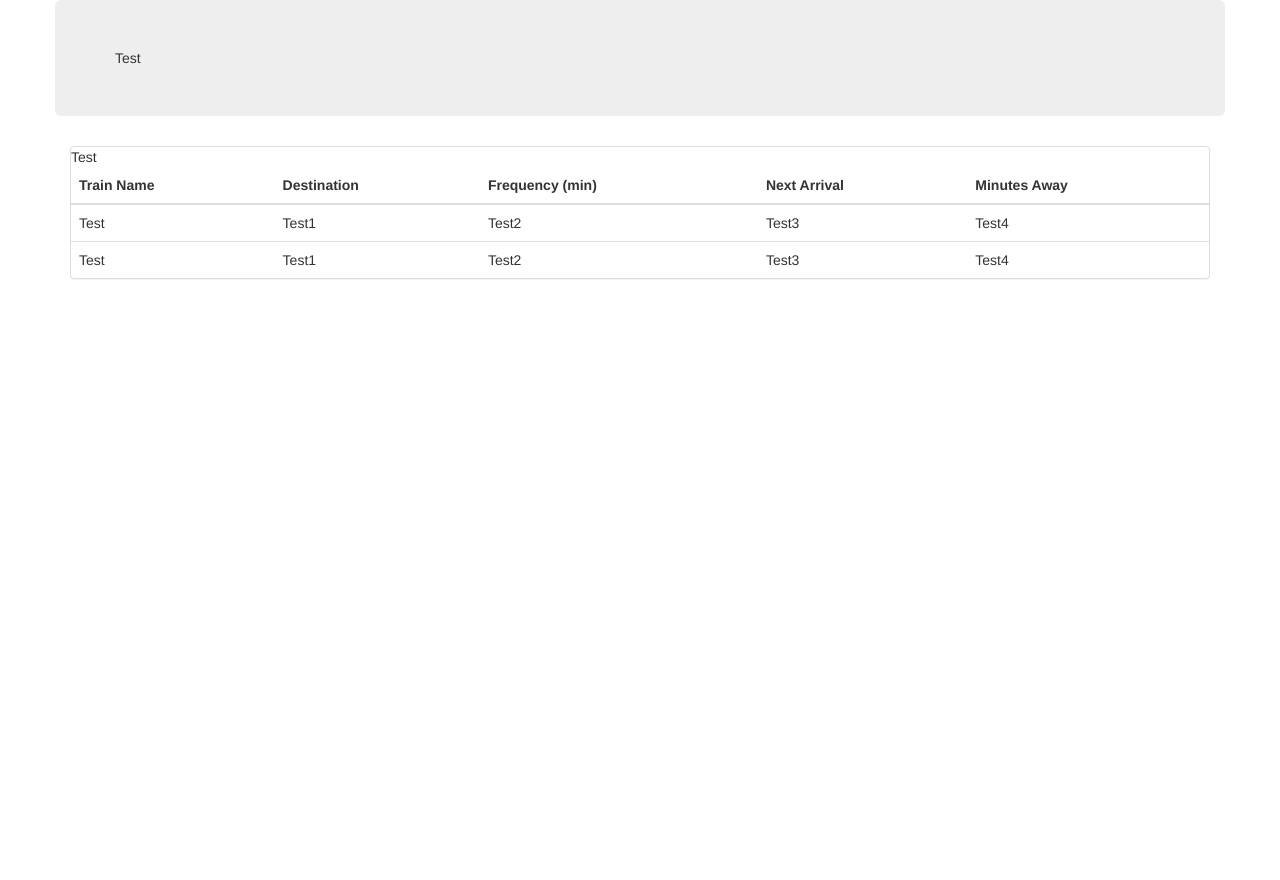
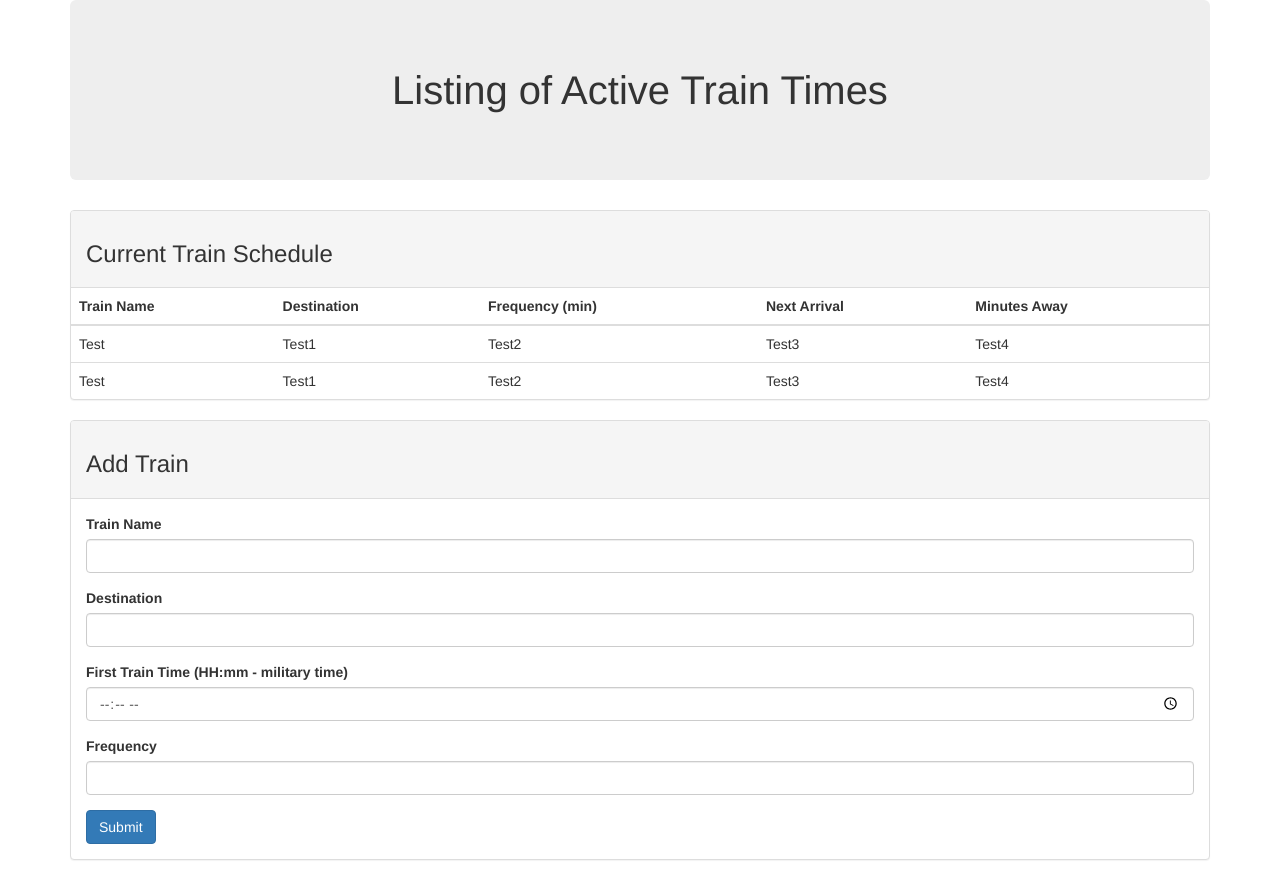
Before and after one commit to Kovachks/Train_Schedule, a plain HTML site: page index.html in a window 1280 px wide. Before the commit the page ends 800 px from the top, so only its background shows below. Drawn offline with nearby package versions, Linux system fonts and the light colour scheme.

Commit message:
updated HTML/CSS

```diff
--- a/assets/css/style.css
+++ b/assets/css/style.css
@@ -1,3 +1,4 @@
-h3 {
-	background-color: blue;
+#trainHeader {
+	text-align: center;
+	font-size: 40px;
 }
--- a/index.html
+++ b/index.html
@@ -14,14 +14,16 @@
 </head>
 <body>
 	<div class="container">
-		<div class="row">
-			<div class="jumbotron">
-				Test
-			</div>
+		<div class="jumbotron">
+			<h2 id="trainHeader">Listing of Active Train Times</h2>
+			<h3></h3>
 		</div>
 		<div class="row">
-			<div class="col-lg-12">
-				<div class="panel panel-default">Test
+			<div class="col-sm-12">
+				<div class="panel panel-default">
+					<div class="panel-heading">
+						<h3>Current Train Schedule</h3>
+					</div>
 					<table class="table">
 						<thead>
 							<tr>
@@ -53,7 +55,34 @@
 			</div>
 		</div>
 		<div class="row">
-
+			<div class="col-sm-12">
+				<div class="panel panel-default">
+					<div class="panel-heading">
+						<h3>Add Train</h3>
+					</div>
+					<div class="panel-body">
+						<form action="">
+							<div class="form-group">
+								<label for="trainName">Train Name</label>
+								<input class="form-control" type="text">
+							</div>
+							<div class="form-group">
+								<label for="destiantion">Destination</label>
+								<input class="form-control" type="text">
+							</div>
+							<div class="form-group">
+								<label for="firstTrainTime">First Train Time (HH:mm - military time)</label>
+								<input class="form-control" type="time">
+							</div>
+							<div class="form-group">
+								<label for="frequency">Frequency</label>
+								<input class="form-control" type="number">
+							</div>
+							<button class="btn btn-primary">Submit</button>
+						</form>
+					</div>
+				</div>
+			</div>
 		</div>
 	</div>
 
```
